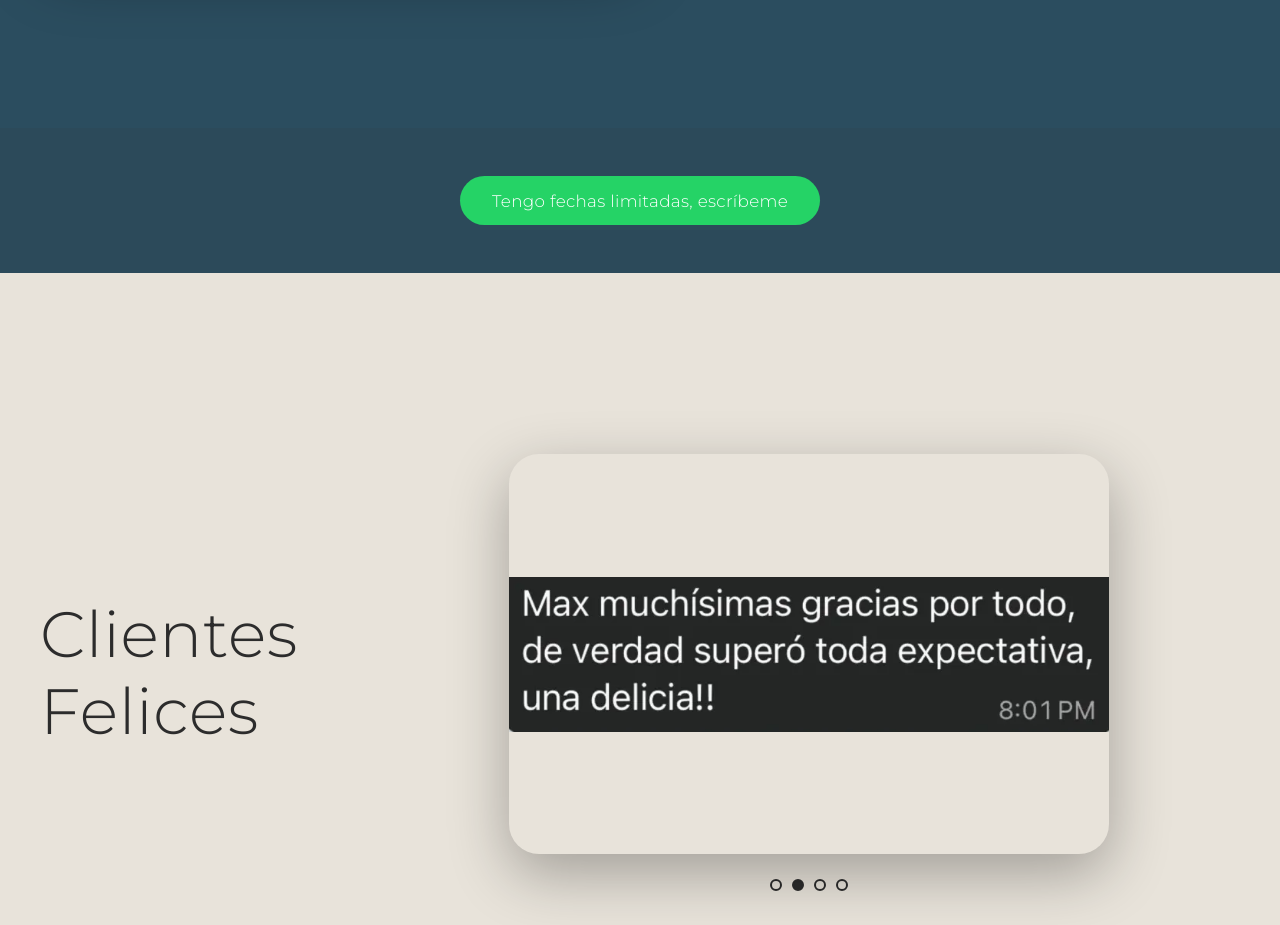
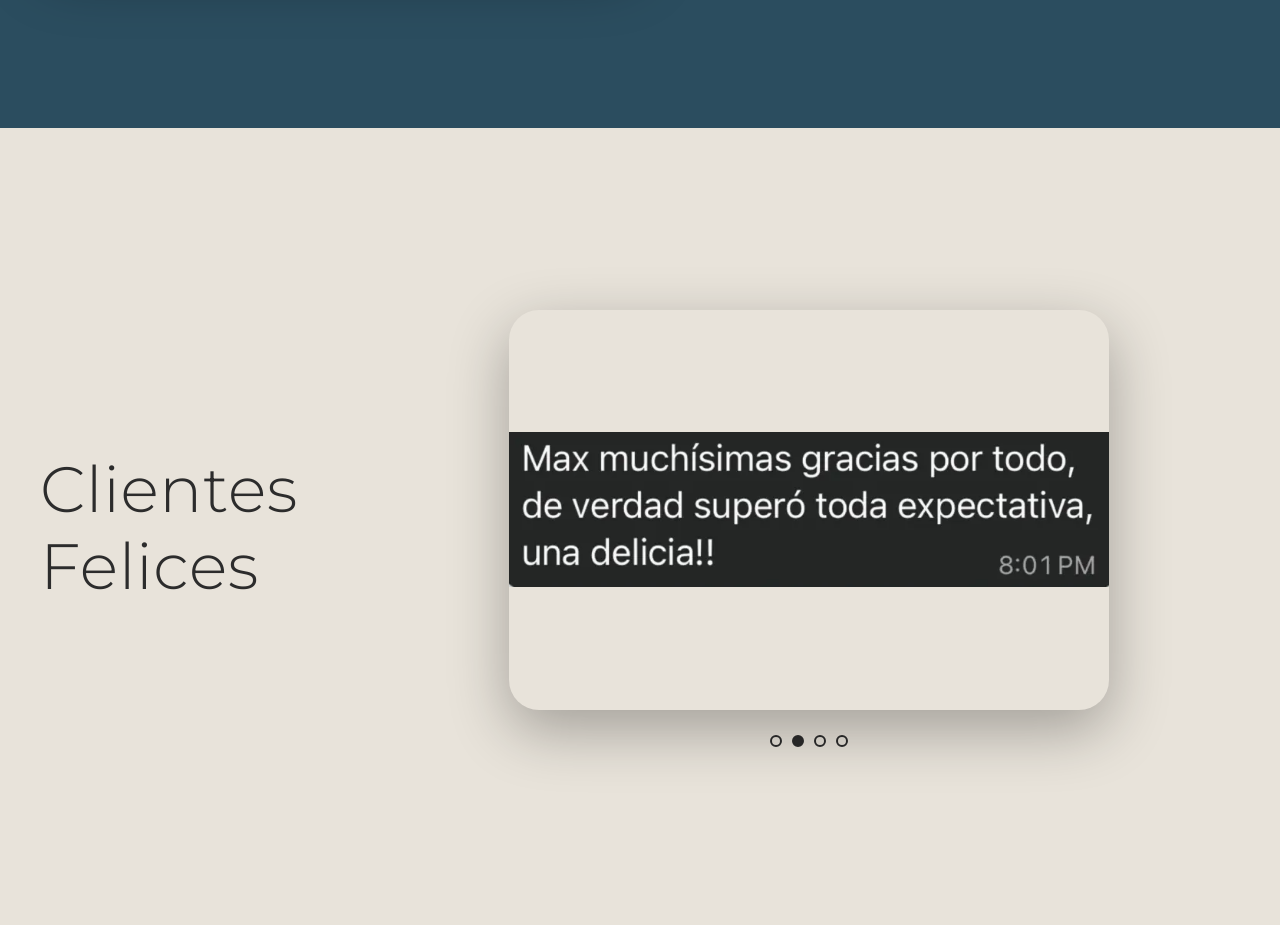
Before and after one commit to MSMS-22/elmarbellero, a website: page index.html in a window 1280 px wide. Shown: the part 2320-3245 px from the top of the page. Drawn offline with Linux system fonts and the light colour scheme.

Commit message:
Add files via upload

```diff
--- a/index.html
+++ b/index.html
@@ -500,29 +500,6 @@
             transform: translateY(-2px);
         }
 
-        .cta-intermedio {
-            text-align: center;
-            padding: 3rem 1.5rem;
-            background-color: #2c4a5a;
-        }
-
-        .cta-intermedio a {
-            display: inline-block;
-            background-color: #25D366;
-            color: #fff;
-            text-decoration: none;
-            padding: 0.9rem 2rem;
-            border-radius: 50px;
-            font-size: 1.05rem;
-            font-weight: 500;
-            letter-spacing: 0.02em;
-            transition: background-color 0.3s ease, transform 0.2s ease;
-        }
-
-        .cta-intermedio a:hover {
-            background-color: #1ebe5d;
-            transform: translateY(-2px);
-        }
 
         @media (max-width: 768px) {
             .winter-title {
@@ -1164,10 +1141,6 @@
         </div>
     </section>
 
-    <section class="cta-intermedio">
-        <a href="https://wa.me/522206782163?text=Hola%2C%20quiero%20apartar%20una%20fecha%20para%20paella" target="_blank" rel="noopener noreferrer">Tengo fechas limitadas, escríbeme</a>
-    </section>
-
     <section class="clientes-section" aria-label="Testimonios de clientes satisfechos">
         <div class="clientes-content">
             <div class="clientes-title-container">
```
